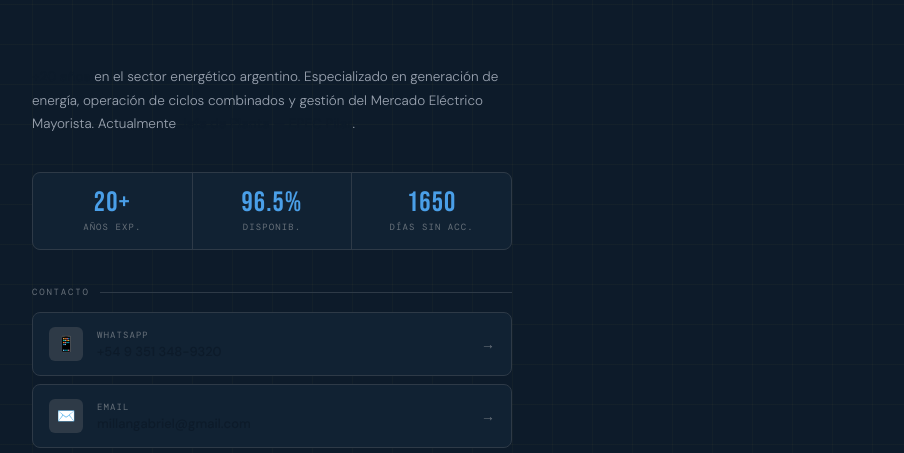
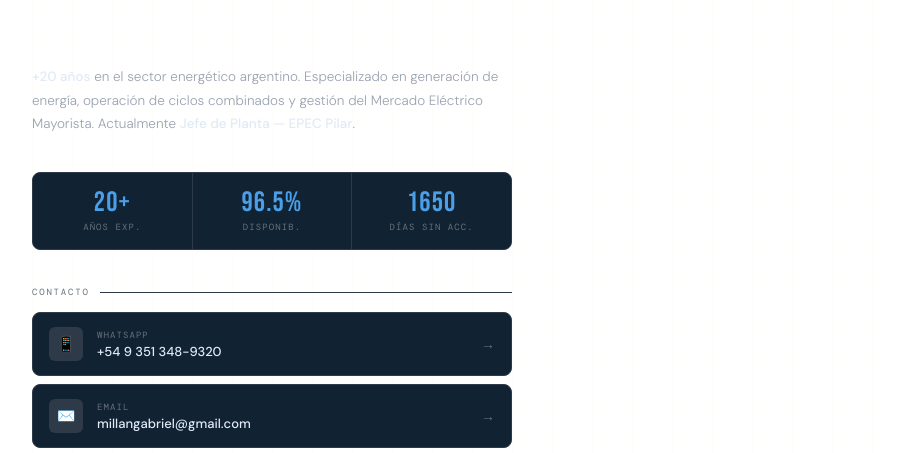
Before and after one commit to gmillan09/cv, a plain HTML site: page index.html in a window 1280 px wide. Shown: the part 316-769 px from the top of the page, without its empty margins (368-1272 px from the left). Drawn offline with nearby package versions, Linux system fonts and the light colour scheme.

Commit message:
Update index.html

```diff
--- a/index.html
+++ b/index.html
@@ -7,12 +7,12 @@
   <link href="https://fonts.googleapis.com/css2?family=Bebas+Neue&family=DM+Sans:wght@300;400;500&family=DM+Mono:wght@400;500&display=swap" rel="stylesheet" />
   <style>
     :root {
-      --bg: #0d1b2a;
+      ---bg: #0d1b2a;
      --surface: #162432;
      --border: #2e3a47;
      --accent: #4a9fe8;
      --accent2: #a4cff3;
-      --text: #0d1b2a;
+     --text: #e0eaf5;
      --muted: #68717a;
      --card: #112233;
     }
```
Lines whose indentation alone changed are shown as unchanged.
